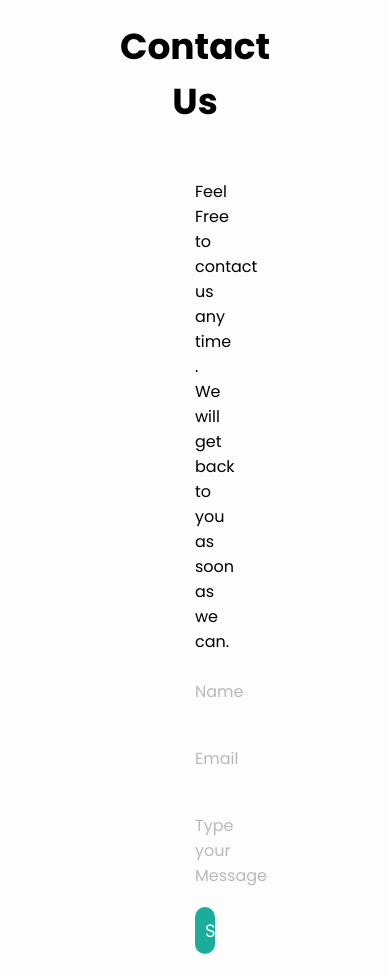
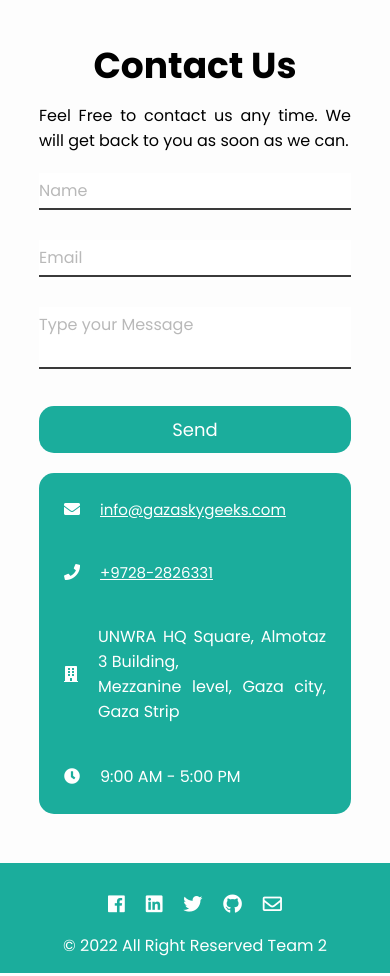
Before and after one commit to GSG-G11/team2-one-page-portfolio, a plain HTML site: page index.html in a window 390 px wide. Shown: the part 830-1806 px from the top of the page. Drawn offline with Linux system fonts and the light colour scheme.

Commit message:
adding contact info card to index html file with data and relative icons + making it and its container style responsive Relates #17

```diff
--- a/index.html
+++ b/index.html
@@ -72,7 +72,7 @@
         <div class="container">
             <div class="contact-form">
             <form action="#">
-                <p>Feel Free to contact us any time . We will get back to you as soon as we can.</p>
+                <p>Feel Free to contact us any time. We will get back to you as soon as we can.</p>
             <div class="inputBox">
                 <input type="text" class="name" required="required">
                 <span>Name</span>
@@ -91,6 +91,24 @@
 
 
             </form>
+         </div>
+         <div class="contact-info">
+           <div class="email row">
+            <i class="fas fa-envelope"></i>
+            <a href="mailto:info@gazaskygeeks.com">info@gazaskygeeks.com</a>
+           </div>
+           <div class="phone row">
+            <i class="fas fa-phone"></i>
+            <a href="tel:+9728-2826331">+9728-2826331</a>
+           </div>
+           <div class="address row">
+            <i class="fas fa-building"></i>
+            <p>UNWRA HQ Square, Almotaz 3 Building,<br>Mezzanine level, Gaza city, Gaza Strip</p>
+           </div>
+           <div class="time row">
+            <i class="fas fa-clock"></i>
+             <p>9:00 AM - 5:00 PM</p>
+           </div>
          </div>
         </div>
     </section>
--- a/style.css
+++ b/style.css
@@ -199,7 +199,7 @@ hr {
 .contact .container {
   width: 100%;
   display: flex;
-  justify-content: center;
+  justify-content: space-evenly;
   align-items: center;
   margin-top: 10px;
 }
@@ -304,6 +304,28 @@ footer {
   .header .header-nav {
     width: auto;
   }
+  .contact .container {
+    flex-direction: column;
+    width: 100%;
+}
+.contact .container .contact-form{
+  width: 100%;
+  padding: 0;
+}
+.contact .container .contact-info{
+  width: 100%;
+  padding: 5px;
+  margin: 10px auto;
+}
+.contact .container .contact-info a{
+font-size: 15px;
+}
+.contact{
+  padding: 0;
+  width: 80%;
+  margin: 10px auto;
+  text-align: justify;
+}
 }
 /* --------------     LANDSPACE TABLETS -------------------------*/
 @media (max-width: 1200px) {
@@ -335,3 +357,27 @@ html {
     height: 100px;
 
 }
+.container .contact-info{
+  display: flex;
+  flex-direction: column;
+  justify-content: space-between;
+  min-height: 100%;
+  color: #fff;
+  background-color: #1BAD9C;
+  border-radius: 15px;
+  width: 40%;
+}
+.contact-info .row{
+  display: flex;
+  align-items: center;
+  padding: 20px;
+}
+.contact-info .row i{
+  margin-right: 20px;
+}
+.contact-info .row a{
+color: #fff;
+}
+.contact-info .row a:visited{
+  color: #fff;
+}
```
